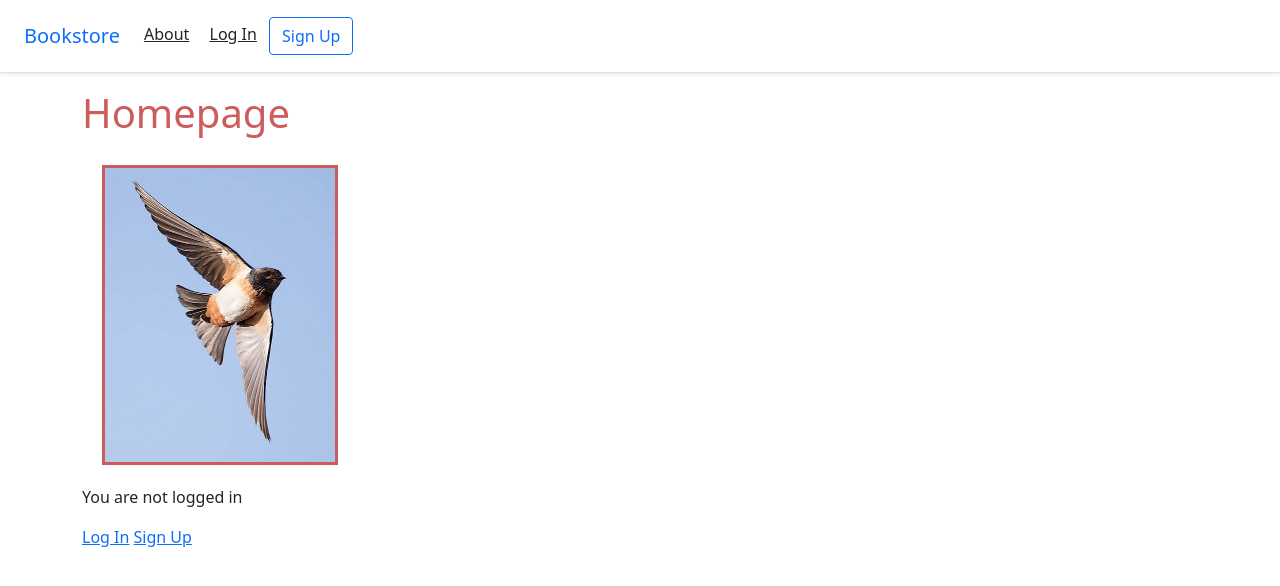
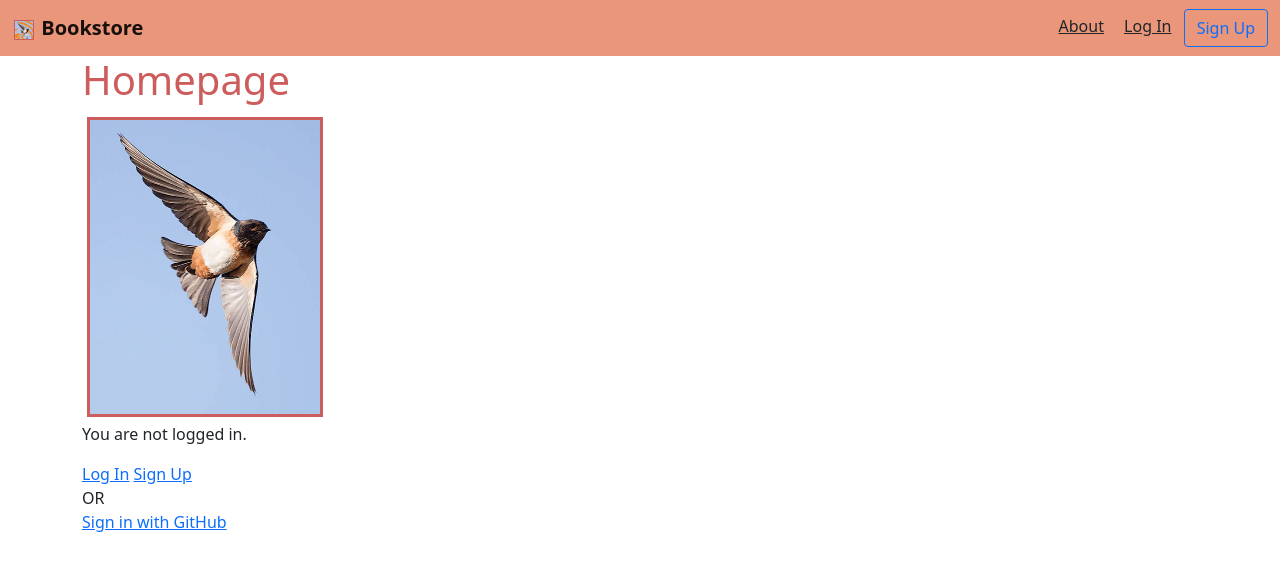
Before and after one commit to michaeldonlon/learn_django_will_vincent, a Django app: page / in a window 1280 px wide. Shown: the top 586 px of the page. Run offline with Django 3.2, Linux system fonts and the light colour scheme; some libraries are stand-ins or nearby versions.

Commit message:
chapter_7

```diff
--- a/bookstore_project/urls.py
+++ b/bookstore_project/urls.py
@@ -21,9 +21,9 @@ urlpatterns = [
     path('admin/', admin.site.urls),
 
     # User management
-    path('accounts/', include('django.contrib.auth.urls')),
+    path('accounts/', include('allauth.urls')),
+#    path('social-auth/', include('social_django.urls', namespace='social')),
 
     # Local apps
     path('', include('pages.urls')),
-    path('accounts/', include('users.urls')),
 ]
--- a/pages/urls.py
+++ b/pages/urls.py
@@ -5,7 +5,6 @@ from django.urls import path
 
 from .views import HomePageView, AboutPageView
 
-
 urlpatterns = [
     path('about/', AboutPageView.as_view(), name='about'),
     path('', HomePageView.as_view(), name='home'),
--- a/pages/views.py
+++ b/pages/views.py
@@ -1,10 +1,13 @@
 # pages/views.py
 
+from django.shortcuts import render
 from django.views.generic import TemplateView
+from django.contrib.auth.decorators import login_required
 
 
 class HomePageView(TemplateView):
     template_name = 'home.html'
 
+
 class AboutPageView(TemplateView):
     template_name = 'about.html'
--- a/static/css/base.css
+++ b/static/css/base.css
@@ -6,7 +6,15 @@ h1 {
 .swallowpic {
   height: 300px;
   width: auto;
-  margin: 20px;
+  margin: 5px;
   padding: 3px;
   background-color: indianred;
 }
+
+.swallowthumb {
+  height: 20px;
+  width: 20px;
+  margin: 2px;
+  padding: 1px;
+  background-color: indianred;
+}
--- a/templates/_base.html
+++ b/templates/_base.html
@@ -12,20 +12,25 @@
 <body>
   <header>
     <!-- Fixed navbar -->
-    <div class="d-flex flex-column flex-md-row align-items-center p-3 px-md-4 mb-3 bg-white border-bottom shadow-sm">
-      <a href="{% url 'home' %}" class="navbar-brand my-0 mr-md-auto font-weight-normal">Bookstore</a>
+    <nav class="navbar navbar-light justify-content-end" style="background-color: #e9967a;">
+      <div class="container-fluid">
+        <a href="{% url 'home' %}" class="navbar-brand fw-bold">
+          <img class="swallowthumb" src="{% static 'images/swallow_thumb.jpeg' %}" width=20 height=20>
+          Bookstore
+        </a>
         <nav class="my-2 my-md-0 mr-md-3">
           <a class="p-2 text-dark" href="{% url 'about' %}">About</a>
           {% if user.is_authenticated %}
-          <a class="p-2 text-dark" href="{% url 'logout' %}">Log Out</a>
+            <a class="p-2 text-dark" href="{% url 'account_logout' %}">Log Out</a>
           {% else %}
-          <a class="p-2 text-dark" href="{% url 'login' %}">Log In</a>
-          <a class="btn btn-outline-primary" href="{% url 'signup' %}">Sign Up</a>
+            <a class="p-2 text-dark" href="{% url 'account_login' %}">Log In</a>
+            <a class="btn btn-outline-primary" href="{% url 'account_signup' %}">Sign Up</a>
           {% endif %}
         </nav>
       </div>
+    </nav>
   </header>
-  <div class="container">
+  <div class="container-md">
     {% block content %}
     {% endblock content %}
   </div>
--- a/templates/home.html
+++ b/templates/home.html
@@ -1,6 +1,7 @@
 <!-- templates/home.html -->
 {% extends '_base.html' %}
 {% load static %}
+{% load socialaccount %}
 
 
 {% block title %}Home{% endblock title %}
@@ -8,14 +9,16 @@
 
 {% block content %}
 <h1>Homepage</h1>
-<img class="swallowpic"
-  src="{% static 'images/swallow.jpeg' %}">
+<img class="swallowpic" src="{% static 'images/swallow.jpeg' %}" alt="The African Swallow">
 {% if user.is_authenticated %}
   <p>Hi {{ user.email }}!</p>
-  <p><a href="{% url 'logout' %}">Log Out</a></p>
+  <p><a href="{% url 'account_logout' %}">Log Out</a></p>
 {% else %}
-  <p>You are not logged in</p>
-  <a href="{% url 'login' %}">Log In</a>
-  <a href="{% url 'signup' %}">Sign Up</a>
+  <p>You are not logged in.</p>
+  <a href="{% url 'account_login' %}">Log In</a>
+  <a href="{% url 'account_signup' %}">Sign Up</a>
+  <br>
+  <p> OR <br>
+  <a href="{% provider_login_url 'github' %}">Sign in with GitHub</a></p>
 {% endif %}
 {% endblock content %}
--- a/users/urls.py
+++ /dev/null
@@ -1,10 +0,0 @@
-# users/urls.py
-from django.urls import path
-
-
-from .views import SignupPageView
-
-
-urlpatterns = [
-    path('signup/', SignupPageView.as_view(), name='signup'),
-]
```
Also changed, not shown: bookstore_project/settings.py (+33 -5 lines), templates/account/logout.html (added, +19 -0 lines), users/tests.py (+16 -18 lines), users/views.py (deleted, +0 -13 lines), static/images/swallow_thumb.jpeg (added), templates/account/login.html (renamed from templates/registration/login.html), templates/account/signup.html (renamed from templates/signup.html), 4 other files. Lines whose indentation alone changed are shown as unchanged.
